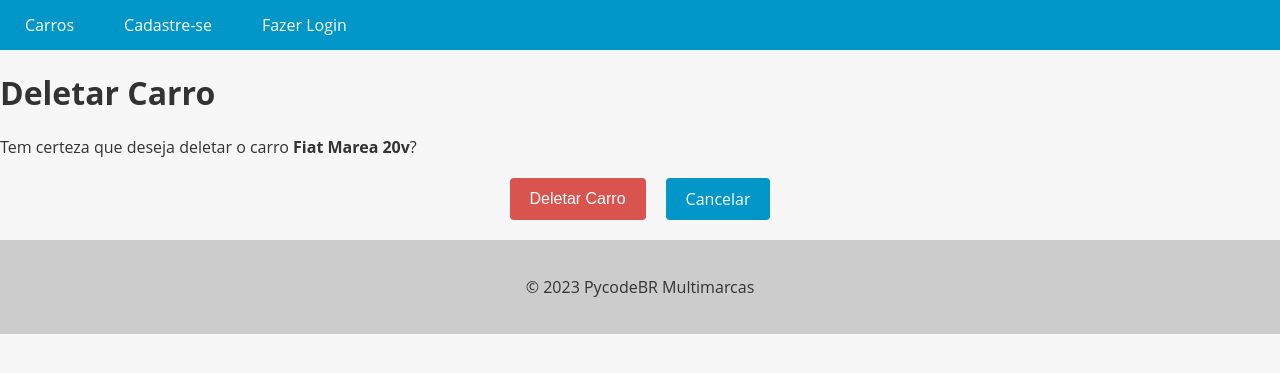
After one commit to BrunaMello/django_car, a Django app: page /car/1/delete/ in a window 1280 px wide. The commit adds this page. Shown: the top 373 px of the page. Run offline with Django 5.2, Linux system fonts and the light colour scheme; data comes from the database, SQL or seed files in the repository; both versions use the stored data as it was after the commit.

Commit message:
072 - Utilizando DeleteView (Generic Views)

```diff
--- a/app/urls.py
+++ b/app/urls.py
@@ -4,7 +4,7 @@ from django.contrib import admin
 from django.urls import path
 
 from accounts.views import register_view, login_view, logout_view
-from cars.views import CarListView, NewCarCreateView, CarDetailView, CarUpdateView
+from cars.views import CarListView, NewCarCreateView, CarDetailView, CarUpdateView, CarDeleteView
 
 urlpatterns = [
                   path('admin/', admin.site.urls),
@@ -15,4 +15,5 @@ urlpatterns = [
                   path('new_car/', NewCarCreateView.as_view(), name='new_car'),
                   path('car/<int:pk>/', CarDetailView.as_view(), name='car_detail'),
                   path('car/<int:pk>/update/', CarUpdateView.as_view(), name='car_update'),
+                  path('car/<int:pk>/delete/', CarDeleteView.as_view(), name='car_delete'),
               ] + static(settings.MEDIA_URL, document_root=settings.MEDIA_ROOT)
--- /dev/null
+++ b/cars/templates/car_delete.html
@@ -0,0 +1,63 @@
+{% extends "base.html" %}
+
+{% block content %}
+  <style>
+    .buttons-container {
+      display: flex;
+      justify-content: center;
+      margin-top: 20px;
+      margin-bottom: 20px;
+    }
+
+    .btn {
+      display: inline-block;
+      background-color: #0096c7;
+      color: #fff;
+      border: none;
+      padding: 10px 20px;
+      font-size: 16px;
+      border-radius: 4px;
+      cursor: pointer;
+      transition: background-color 0.3s ease-in-out;
+      margin: 0 10px;
+    }
+
+    .btn:hover {
+      background-color: #108eb8;
+    }
+
+    .btn-danger {
+      background-color: #d9534f;
+      text-decoration: none !important;
+    }
+
+    .btn-danger:hover {
+      background-color: #d2221c;
+    }
+
+    .error-message {
+      color: #d9534f;
+      font-size: 14px;
+      margin-top: 5px;
+    }
+
+    a {
+      text-decoration: none !important;
+    }
+  </style>
+  <div class="card">
+    <div class="card-header">
+      <h1 class="card-title">Deletar Carro</h1>
+    </div>
+    <div class="card-body">
+      <p>Tem certeza que deseja deletar o carro <strong>{{ object.brand }} {{ object.model }}</strong>?</p>
+      <form method="post">
+        {% csrf_token %}
+        <div class="buttons-container">
+          <button type="submit" class="btn btn-danger">Deletar Carro</button>
+          <a href="{% url 'car_update' pk=object.pk %}" class="btn btn-secondary">Cancelar</a>
+        </div>
+      </form>
+    </div>
+  </div>
+{% endblock %}
--- a/cars/templates/car_detail.html
+++ b/cars/templates/car_detail.html
@@ -89,5 +89,6 @@
     </div>
     <div class="buttons-container">
         <a href="{% url 'car_update' pk=object.pk %}" class="btn btn-primary">Editar</a>
+        <a href="{% url 'car_delete' pk=object.pk %}" class="btn btn-danger">Deletar</a>
     </div>
 {% endblock %}
--- a/cars/templates/car_update.html
+++ b/cars/templates/car_update.html
@@ -115,6 +115,7 @@
         <div>
             <div class="buttons-container">
                 <input type="submit" value="Salvar Alterações" class="btn btn-primary">
+                <a href="{% url 'car_delete' pk=object.pk %}" class="btn btn-danger">Deletar Carro</a>
                 <a href="{% url 'cars_list' %}" class="btn btn-secondary">Cancelar</a>
             </div>
         </div>
--- a/cars/views.py
+++ b/cars/views.py
@@ -1,4 +1,5 @@
-from django.views.generic import ListView, CreateView, DetailView, UpdateView
+from django.urls import reverse_lazy
+from django.views.generic import ListView, CreateView, DetailView, UpdateView, DeleteView
 
 from cars.forms import CarModelForm
 from cars.models import Car
@@ -35,4 +36,12 @@ class CarUpdateView(UpdateView):
     model = Car
     form_class = CarModelForm
     template_name = 'car_update.html'
+
+    def get_success_url(self):
+        return reverse_lazy('car_detail', kwargs={'pk': self.object.pk})
+
+
+class CarDeleteView(DeleteView):
+    model = Car
+    template_name = 'car_delete.html'
     success_url = '/cars/'
```
Also changed, not shown: db.sqlite3.
